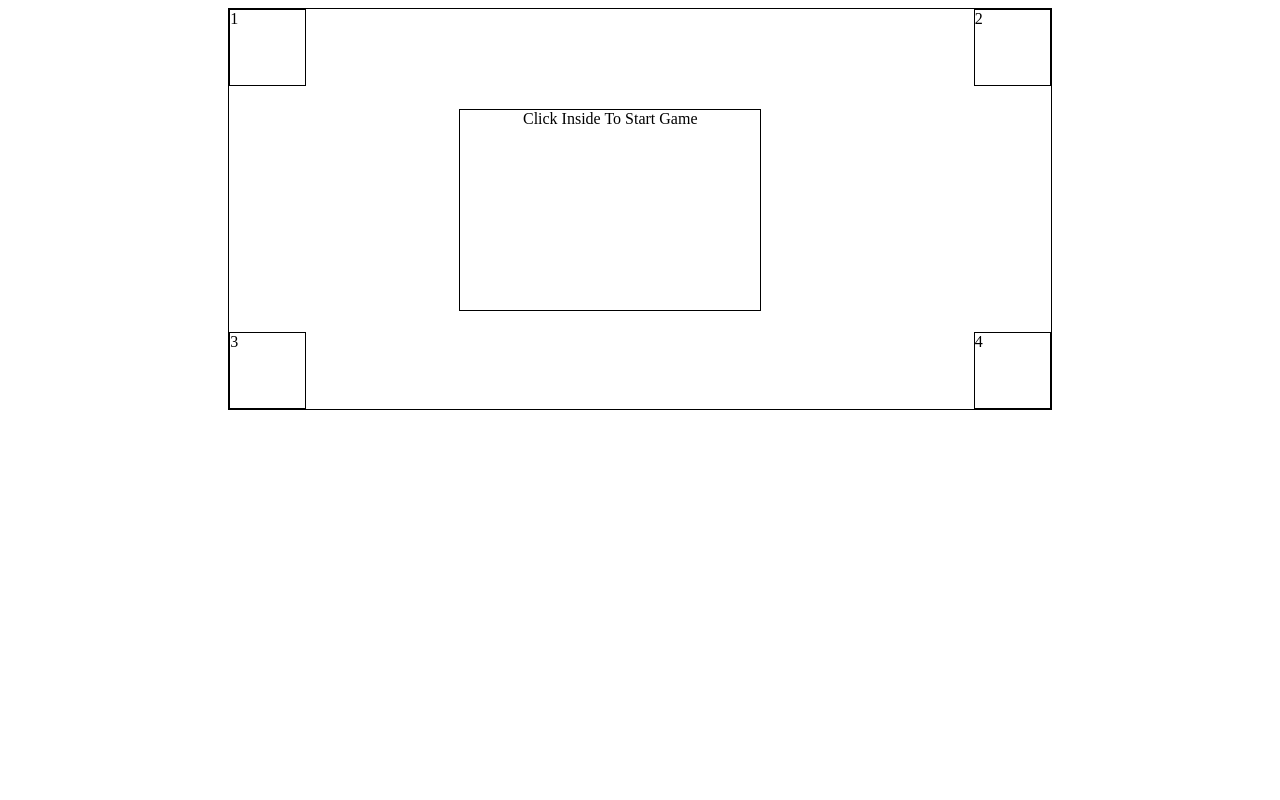
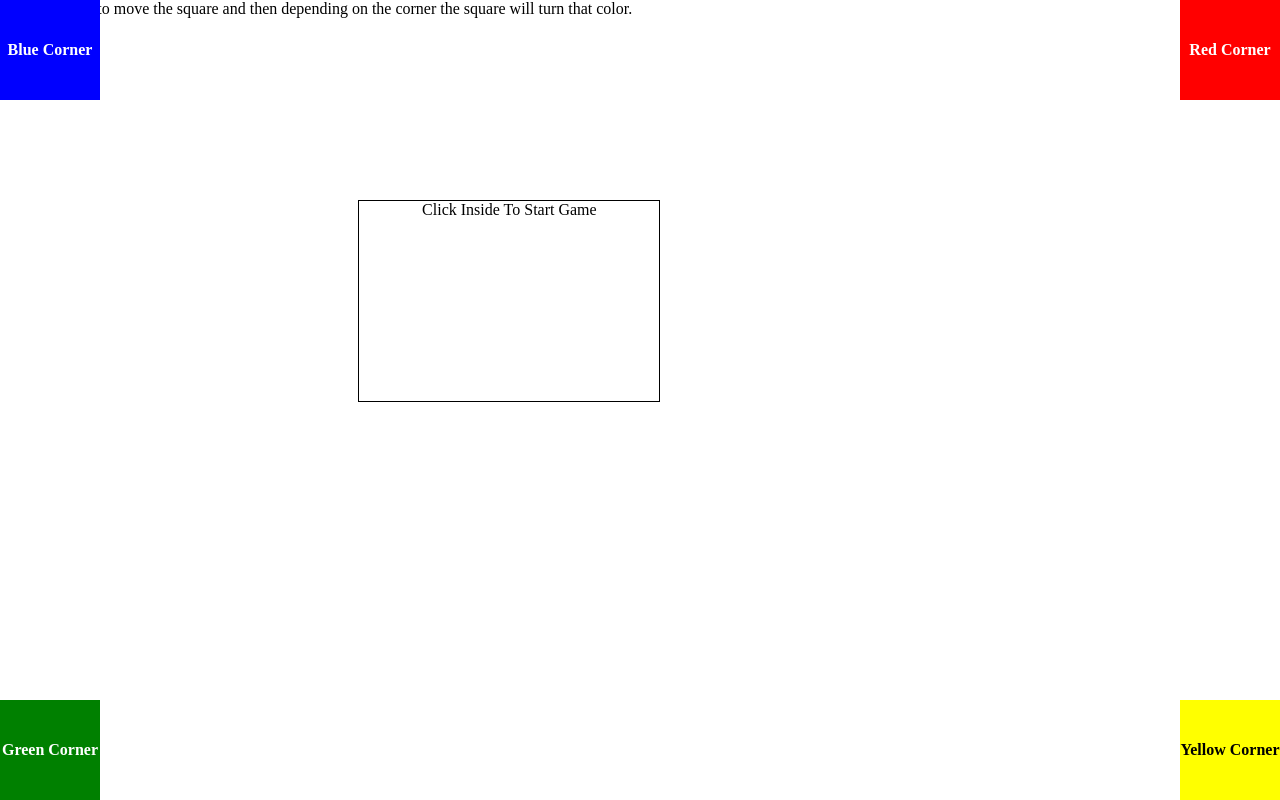
Before and after one commit to MicrowaveCoffee/Color-Corners, a plain HTML site: page index.html in a window 1280 px wide. Drawn offline with Linux system fonts and the light colour scheme.

Commit message:
Improving the Game

```diff
--- a/index.html
+++ b/index.html
@@ -8,11 +8,14 @@
 </head>
 <body>
     <div class="container">
-        <div class="color-square top-left">1</div>
-        <div class="color-square top-right">2</div>
-        <div class="color-square bottom-left">3</div>
-        <div class="color-square bottom-right">4</div>
-        <div class="center">5</div>
+        <div class="corner blue">Blue Corner</div>
+        <div class="corner red">Red Corner</div>
+        <div class="corner green">Green Corner</div>
+        <div class="corner yellow">Yellow Corner</div>
+        <div class="center">Click Inside To Start Game</div>
+        <div class="instructions">
+            Use arrow key to move the square and then depending on the corner the square will turn that color.
+        </div>
     </div>
     <script src="script.js"></script>
 </body>
--- a/script.js
+++ b/script.js
@@ -1,12 +1,28 @@
 const container = document.querySelector('.container');
 const center = document.querySelector('.center');
 
-center.textContent = 'Click Inside To Start Game';
+const blueCorner = document.querySelector('.blue');
+const redCorner = document.querySelector('.red');
+const yellowCorner = document.querySelector('.yellow');
+const greenCorner = document.querySelector('.green');
+
+
+const blueCoords = blueCorner.getBoundingClientRect();
+const redCoords = redCorner.getBoundingClientRect();
+const yellowCoords = yellowCorner.getBoundingClientRect();
+const greenCoords = greenCorner.getBoundingClientRect();
+
 
 center.addEventListener('click', (e) => {
     center.textContent = ''
 
-    const ploplo =  createNewElement('div', center, 'test');
+    const movableSquare =  createNewElement('div', container, 'test');
+
+
+    const ploploPlot = ploplo.getBoundingClientRect()
+    if(blueCoordinate.x === ploploPlot.x) {
+        ploplo.style.backgroundColor = 'blue'
+    }
 
     ploplo.style.left = '100px';
     ploplo.style.top = '100px';
@@ -16,7 +32,7 @@ center.addEventListener('click', (e) => {
 
     ploplo.addEventListener('keydown', (e) => {
         e.preventDefault();
-        console.log(e.key);
+        // console.log(e.key);
 
         let left = parseInt(ploplo.style.left) || 0;
         let top = parseInt(ploplo.style.top) || 0
--- a/style.css
+++ b/style.css
@@ -1,35 +1,49 @@
+body {
+    margin: 0;
+    padding: 0;
+    height: 100vh;
+    overflow: hidden;
+}
+
 .container {
-    width: 65%;
-    height: 400px;
-    border: 1px solid black;
-    margin: auto;
+    width: 100%;
+    height: 100vh;
     position: relative;
 }
-.color-square {
-    width: 75px;
-    height: 75px;
-    border: 1px solid black;
+.corner {
+    width: 100px;
+    height: 100px;
     position: absolute;
+    color: white;
+    font-weight: bold;
+    display: flex;
+    justify-content: center;
+    align-items: center;
 }
 
-.top-left {
+.blue {
     top: 0;
     left: 0;
+    background-color: blue;
 }
 
-.top-right {
+.red {
     top: 0;
     right: 0;
+    background-color: red;
 }
 
-.bottom-left {
+.green {
     bottom: 0;
     left: 0;
+    background-color: green;
 }
 
-.bottom-right {
+.yellow {
     bottom: 0;
     right: 0;
+    background-color: yellow;
+    color: black;
 }
 
 .center {
```
